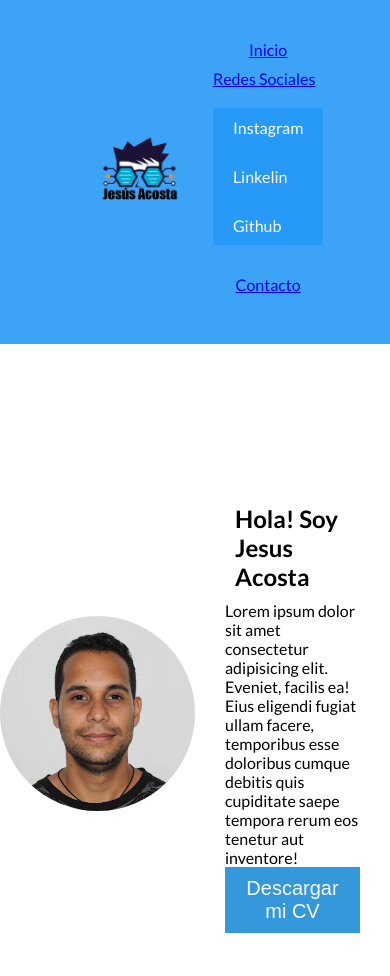
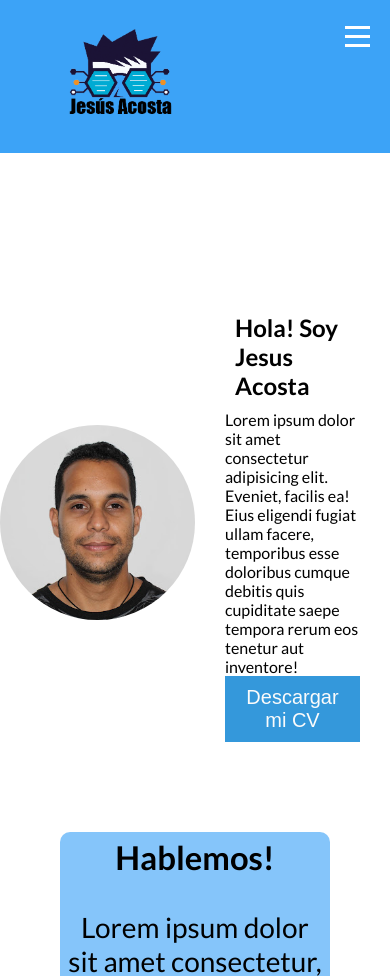
Before and after one commit to Echuxx/Proyectofinall, a plain HTML site: page index.html in a window 390 px wide. Shown: the top 976 px of the page. Drawn offline with Linux system fonts and the light colour scheme; a script that the page names is missing.

Commit message:
seguimos

```diff
--- a/css/styles.css
+++ b/css/styles.css
@@ -70,75 +70,43 @@ body {
   align-items: center;
 }
 
-.flex-container {
-  display: flex;
-  align-items: center;
+/* Ajusta estos estilos según tus necesidades */
+.menu-icon {
+  display: none;
+  cursor: pointer;
 }
 
-.flex-item img {
-  height: auto;
-  max-height: 80px;
+.bar {
+  width: 25px;
+  height: 3px;
+  background-color: #fff;
+  margin: 6px 0;
 }
 
-.menu ul {
-  list-style: none;
-  display: flex;
-  margin-right: 20px;
-}
-
-.menu ul li {
-  margin-right: 20px;
-}
-
-.menu ul ul {
-  display: none;
-  position: absolute;
-  background-color: #2498f7e3;
-}
-
-.menu ul li:hover > ul {
-  display: block;
-}
-
-.menu ul ul li {
-  width: 100%;
-}
-
-.menu ul ul a {
-  padding: 10px 20px;
-  color: #fff;
-  text-decoration: none;
-  display: block;
-}
-
-/* Media query para dispositivos móviles */
+/* Media query para mostrar el icono del menú en dispositivos móviles */
 @media (max-width: 768px) {
-  .header {
-    flex-direction: column;
-    align-items: center;
+  .menu-icon {
+    display: block;
+    position: absolute;
+    top: 20px;
+    right: 20px;
+    z-index: 1000;
   }
 
   .menu ul {
+    display: none;
     flex-direction: column;
-    align-items: center;
-    margin: 20px 0;
+    position: absolute;
+    top: 60px;
+    right: 0;
+    background-color: #2498f7e3;
+    width: 100%;
   }
 
-  .menu ul li {
-    margin-right: 0;
-    margin-bottom: 10px;
-  }
-
-  .menu ul ul {
-    position: static;
-    display: block;
-  }
-
-  .logos img {
-    max-width: 100%;
+  .menu ul.active {
+    display: flex;
   }
 }
-
   /* primer texto */
 
   #fotomia {
--- a/index.html
+++ b/index.html
@@ -15,6 +15,11 @@
             <div class="flex-item"><img src="./img/logodef.png" height="110px"></div>
 
             <nav class="menu">
+              <div class="menu-icon">
+                <div class="bar"></div>
+                <div class="bar"></div>
+                <div class="bar"></div>
+              </div>
               <ul>
                 <li><a href="#">Inicio</a></li>
                 <li><a href="#">Redes Sociales</a>
--- /dev/null
+++ b/js/main.js
@@ -0,0 +1,3 @@
+document.querySelector('.menu-icon').addEventListener('click', function() {
+    document.querySelector('.menu ul').classList.toggle('active');
+  });
```
Lines whose indentation alone changed are shown as unchanged.
